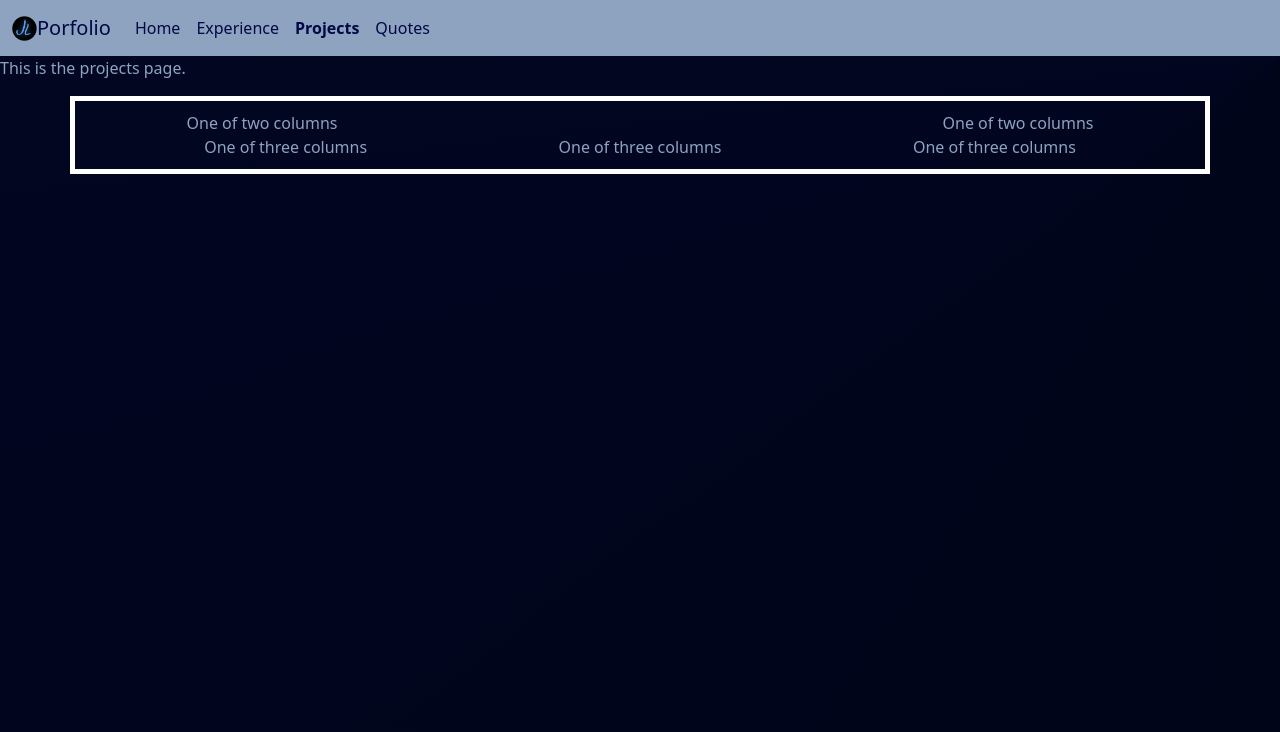
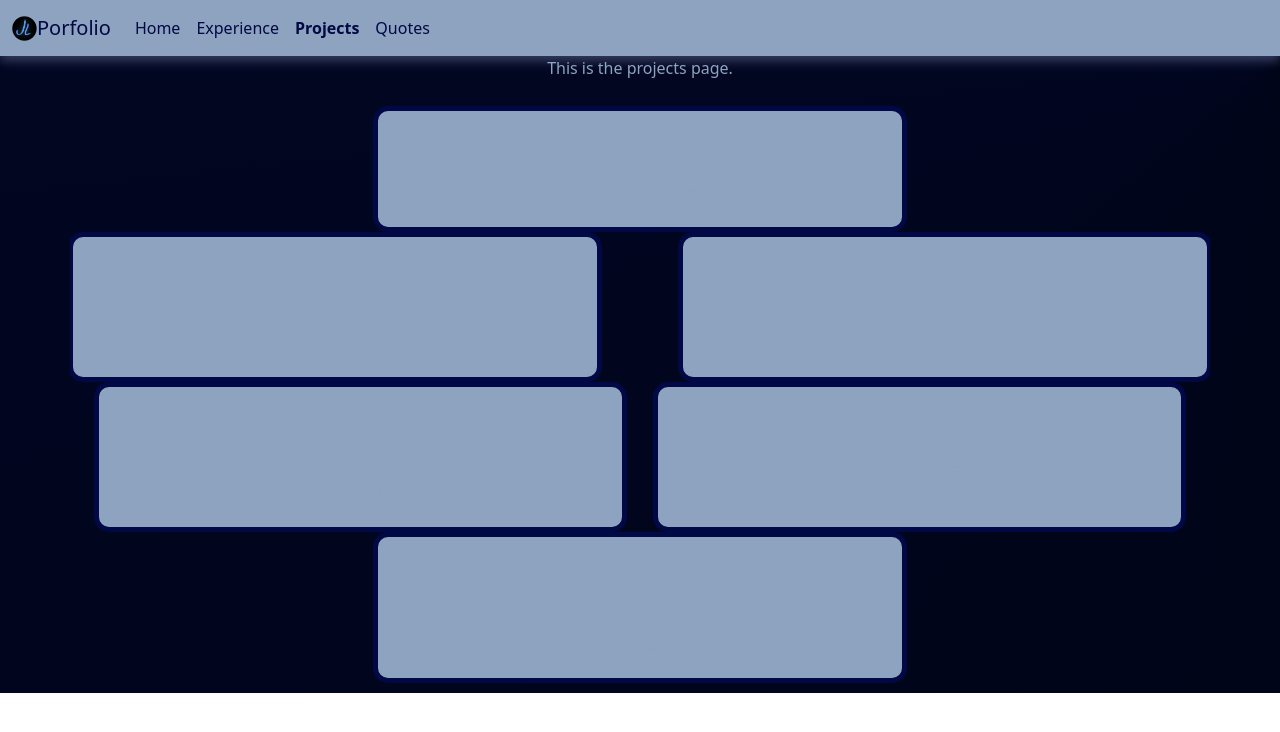
Before and after one commit to JLi2007/Portfolio, a React (Vite) app: page /projects in a window 1280 px wide. Shown: the top 732 px of the page. Built offline with nearby package versions, Linux system fonts and the light colour scheme; the HTML template or start-up script is replaced by a standard one.

Commit message:
Projects section - April 2-3

```diff
--- a/src/components/Projects.tsx
+++ b/src/components/Projects.tsx
@@ -5,24 +5,30 @@ function Projects() {
     <>
     <div id="bootstrap-overides-projects" className='background-container'>
       <p>This is the projects page.</p>
-      <div id="boxes" className="container text-center">
-        <div id="box" className="row justify-content-between">
-          <div className="col-4">
+      <div id="boxes-group" className="container text-center">
+        <div id="boxes" className="row justify-content-center">
+          <div className="col-4 box">
+            One of column
+          </div>
+        </div>
+
+        <div id="boxes" className="row justify-content-between">
+          <div className="col-4 box">
             One of two columns
           </div>
-          <div className="col-4">
+          <div className="col-4 box">
             One of two columns
           </div>
         </div>
 
-        <div id="box" className="row justify-content-evenly">
-          <div className="col-3">
+        <div id="boxes" className="row justify-content-evenly">
+          <div className="col-3 box">
             One of three columns
           </div>
-          <div className="col-3">
+          <div className="col-3 box">
             One of three columns
           </div>
-          <div className="col-3">
+          <div className="col-3 box">
             One of three columns
           </div>
         </div>
--- a/src/style/style.css
+++ b/src/style/style.css
@@ -18,7 +18,7 @@
 
 /* Unhide it later if needed */
 *{
-    overflow: hidden;
+    overflow-x: hidden;
     padding: 0px;
     margin: 0px;
     box-sizing: border-box;
@@ -35,7 +35,17 @@
 
 #navbar-overides{
     background: var(--dark-color-bg) !important;
-    transition: background 0.5s ease-out;
+    transition: background 0.6s ease-out;
+    box-shadow: 0 5px 10px rgba(218, 227, 251, 0.05);
+}
+
+#navbar-overides:hover{
+    background: var(--font-color) !important;
+    box-shadow: 0 5px 10px rgba(173, 192, 243, 0.3);
+}
+
+#navbar-overides:hover .nav-link, #navbar-overides:hover a{
+    color: var(--dark-color);
 }
 
 #bootstrap-overides-nav .nav-link , #bootstrap-overides-nav .navbar-brand{
@@ -45,14 +55,6 @@
 #bootstrap-overides-nav .active {
     color: var(--font-color);
     font-weight: bold;
-}
-
-#navbar-overides:hover{
-    background: var(--font-color) !important;
-}
-
-#navbar-overides:hover .nav-link, #navbar-overides:hover a{
-    color: var(--dark-color);
 }
 
 /* HOME--------------------------------------------------------------------------------------- */
@@ -145,8 +147,29 @@
 }
 
 /* Projects--------------------------------------------------------------------------------------- */
+#bootstrap-overides-projects{
+    height:auto;
+}
 
-#bootstrap-overides-projects #boxes{
-    border: 5px solid white;
+#bootstrap-overides-projects p{
+    display: flex;
+    align-items: center;
+    justify-content: center;
+    padding-top: calc(100vh - 65%);
+}
+
+#bootstrap-overides-projects #boxes-group{
     padding: 10px;
 }
+
+
+#bootstrap-overides-projects .box{
+    padding-left: calc(100vw - 89%);
+    padding-right: calc(100vw - 89%);
+    padding-top: calc(100vh - 68%);
+    padding-bottom: calc(100vh - 68%);
+    border: 5px solid var(--dark-color);
+    background-color: var(--font-color);
+    border-radius: 15px;
+
+}
```
